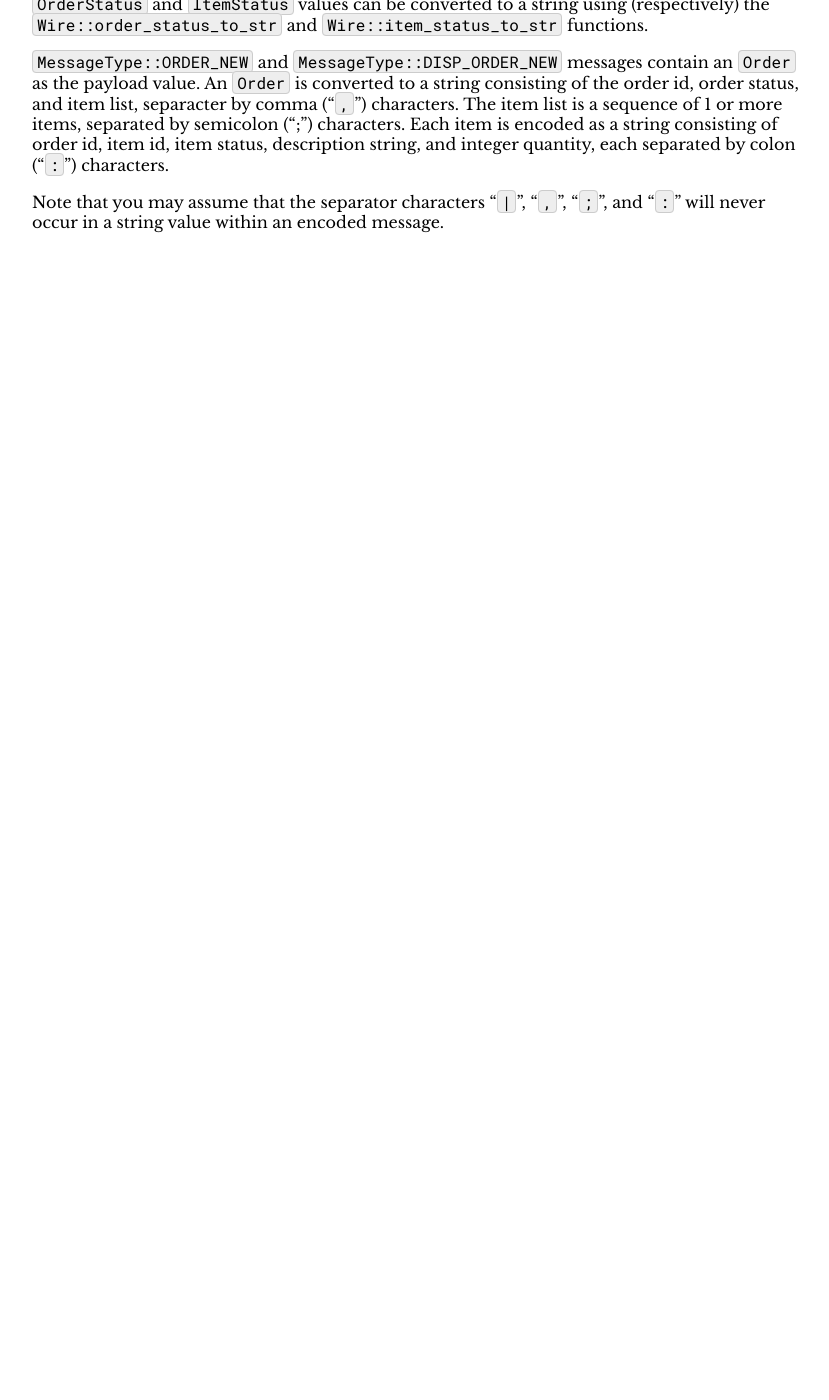
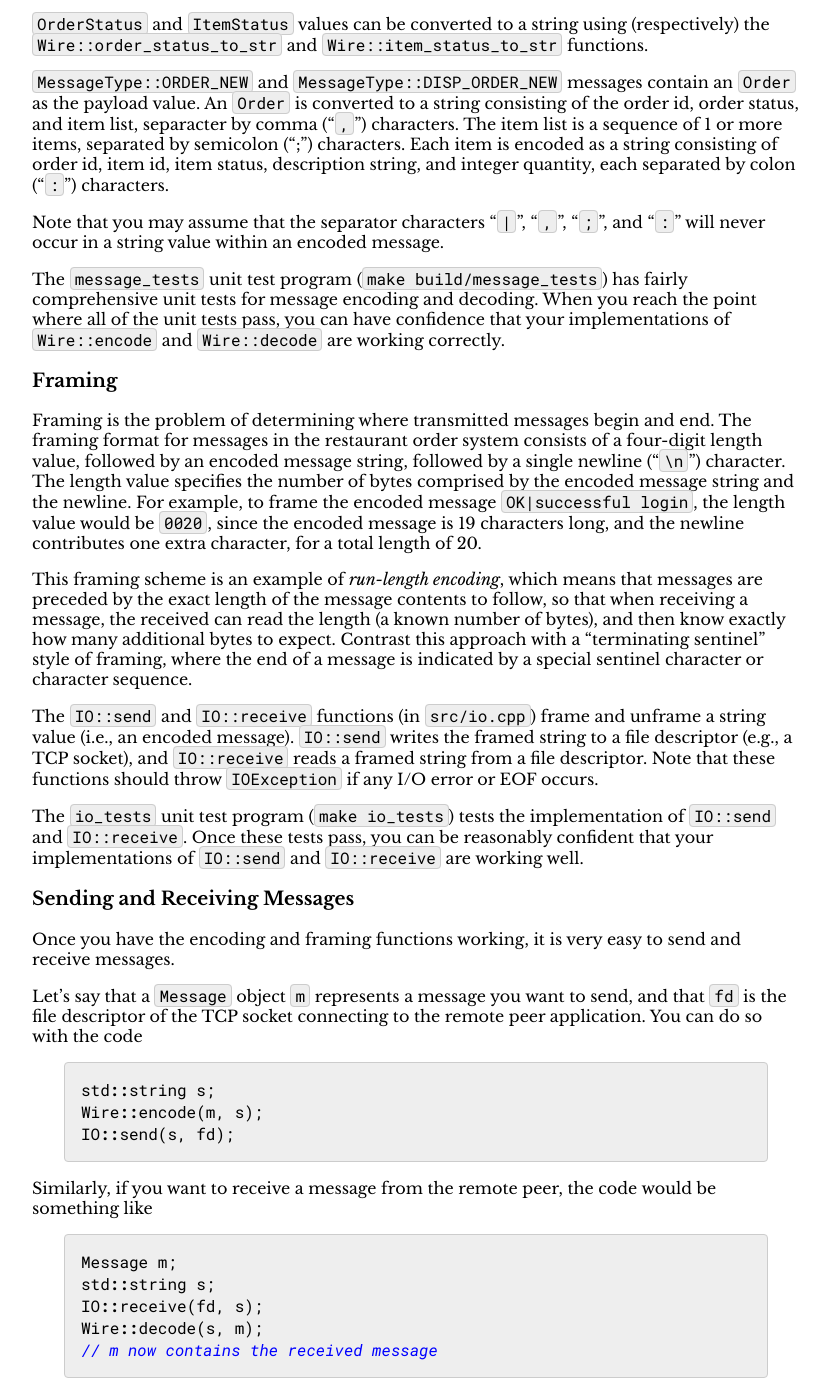
Before and after one commit to jhucsf/spring2026, a Jekyll site: the page built from assign/assign05.md, in a window 1280 px wide and 1400 px high, scrolled down 6674 px. Shown: the whole window, without its empty margins (224-1053 px from the left). Built offline with Jekyll 4.4.1, drawn with Linux system fonts in a browser that asks for light colours; before the commit the page ends 6938 px from its top, so only the background shows below that; some of the changed text lies outside the part shown.

Commit message:
framing, sending/receiving messages

````diff
--- a/assign/assign05.md
+++ b/assign/assign05.md
@@ -23,10 +23,10 @@ For Milestone 1:
 
 1. Implement the `Wire::encode` and `Wire::decode` functions.
    Get all of the unit tests in the `message_tests` unit test program
-   working.
+   working. (See the [Encoding](#encoding) section.)
 2. Implement the `IO::send` and `IO::receive` functions.
    Get all of the unit tests in the `io_tests` test program
-   working.
+   working. (See the [Framing](#framing) section.)
 3. Implement the `updater` client and test it
 4. Implement the `display` client and test it
 
@@ -238,7 +238,8 @@ client.
 
 In order to be sent and received via a TCP connection, a message is represented
 as a string, i.e., a sequence of bytes. The `Wire::encode` and `Wire::decode`
-functions implement conversion of a `Message` object to and from a string representation.
+functions (in `src/wire.cpp`) implement conversion of a `Message` object to and
+from a string representation.
 
 In the table of message types in the [Protocol](#protocol) section, you
 will note that the last column is called "Contained data values". The
@@ -267,3 +268,64 @@ each separated by colon ("`:`") characters.
 
 Note that you may assume that the separator characters "`|`", "`,`", "`;`", and
 "`:`" will never occur in a string value within an encoded message.
+
+The `message_tests` unit test program (`make build/message_tests`) has fairly
+comprehensive unit tests for message encoding and decoding. When you reach
+the point where all of the unit tests pass, you can have confidence that
+your implementations of `Wire::encode` and `Wire::decode` are working correctly.
+
+### Framing
+
+Framing is the problem of determining where transmitted messages begin and
+end. The framing format for messages in the restaurant order system consists
+of a four-digit length value, followed by an encoded message string, followed
+by a single newline ("`\n`") character. The length value specifies the number
+of bytes comprised by the encoded message string and the newline. For example,
+to frame the encoded message `OK|successful login`, the length value would
+be `0020`, since the encoded message is 19 characters long, and the newline
+contributes one extra character, for a total length of 20.
+
+This framing scheme is an example of *run-length encoding*, which means that
+messages are preceded by the exact length of the message contents to follow,
+so that when receiving a message, the received can read the length (a known
+number of bytes), and then know exactly how many additional bytes to expect.
+Contrast this approach with a "terminating sentinel" style of framing, where
+the end of a message is indicated by a special sentinel character or character
+sequence.
+
+The `IO::send` and `IO::receive` functions (in `src/io.cpp`) frame and
+unframe a string value (i.e., an encoded message). `IO::send` writes the
+framed string to a file descriptor (e.g., a TCP socket), and `IO::receive`
+reads a framed string from a file descriptor. Note that these functions
+should throw `IOException` if any I/O error or EOF occurs.
+
+The `io_tests` unit test program (`make io_tests`) tests the implementation
+of `IO::send` and `IO::receive`. Once these tests pass, you can be
+reasonably confident that your implementations of `IO::send` and `IO::receive`
+are working well.
+
+### Sending and Receiving Messages
+
+Once you have the encoding and framing functions working, it is very
+easy to send and receive messages.
+
+Let's say that a `Message` object `m` represents a message you want to send,
+and that `fd` is the file descriptor of the TCP socket connecting to the
+remote peer application.  You can do so with the code
+
+```c++
+std::string s;
+Wire::encode(m, s);
+IO::send(s, fd);
+```
+
+Similarly, if you want to receive a message from the remote peer, the code
+would be something like
+
+```c++
+Message m;
+std::string s;
+IO::receive(fd, s);
+Wire::decode(s, m);
+// m now contains the received message
+```
````
